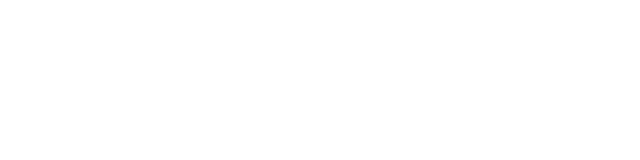
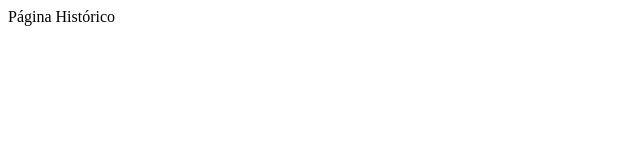
Before and after one commit to BrunooBarross/trackik-Driven, a React (Create React App) app: page /historico in a window 1280 px wide. Before the commit this address had no page. Shown: the top 160 px of the page, without its empty margins (0-640 px from the left). Built offline with nearby package versions, Linux system fonts and the light colour scheme.

Commit message:
feat: adding page and routes

```diff
--- a/src/Components/App/App.jsx
+++ b/src/Components/App/App.jsx
@@ -1,5 +1,9 @@
 import { BrowserRouter, Routes, Route } from "react-router-dom";
 import PaginaLogin from "../PaginaLogin/PaginaLogin";
+import Cadastro from "../Cadastro/Cadastro";
+import Habitos from "../Habitos/Habitos";
+import Hoje from "../Hoje/Hoje";
+import Historico from "../Historico/Historico"
 //import { useState } from "react";
 
 
@@ -8,6 +12,10 @@ const App = () =>{
         <BrowserRouter>
             <Routes>
                 <Route path="/" element={<PaginaLogin />}/>
+                <Route path="/cadastro" element={<Cadastro />}/>
+                <Route path="/habitos" element={<Habitos />}/>
+                <Route path="/hoje" element={<Hoje />}/>
+                <Route path="/historico" element={<Historico />}/>
             </Routes>
         </BrowserRouter>
     );
--- /dev/null
+++ b/src/Components/Cadastro/Cadastro.jsx
@@ -0,0 +1,6 @@
+const Cadastro = () => {
+    return(
+        <div>criar cadastro</div>
+    );
+}
+export default Cadastro;
--- /dev/null
+++ b/src/Components/Habitos/Habitos.jsx
@@ -0,0 +1,6 @@
+const Habitos = () => {
+     return(
+         <div>Página Hábitos</div>
+     );
+}
+export default Habitos;
--- /dev/null
+++ b/src/Components/Historico/Historico.jsx
@@ -0,0 +1,6 @@
+const Historico = () =>{
+    return (
+        <div>Página Histórico</div>
+    );
+}
+export default Historico;
--- /dev/null
+++ b/src/Components/Hoje/Hoje.jsx
@@ -0,0 +1,6 @@
+const Hoje = () =>{
+    return (
+        <div>Página Hoje</div>
+    );
+}
+export default Hoje;
```
